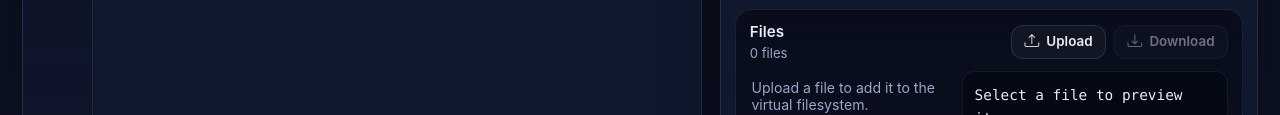
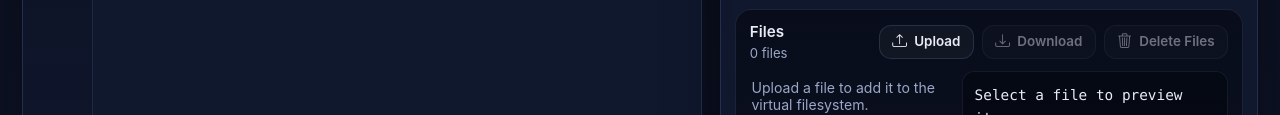
Before and after one commit to markwa/pseudo, a website with bundled scripts: page index.html in a window 1280 px wide. Both pictures are taken after a click on the button "Show Files". Shown: the part 556-671 px from the top of the page. Built offline with nearby package versions, Linux system fonts and the light colour scheme.

Commit message:
delete files

```diff
--- a/app.js
+++ b/app.js
@@ -305,6 +305,7 @@ const app = Vue.createApp({
   },
   methods: {
     loadExample() {
+      this.clearVirtualFiles(false);
       this.editorText = this.examples[this.selectedExample].code;
       this.terminalStatus = `Loaded example: ${this.examples[this.selectedExample].name}`;
       this.appendLine("Loaded example: " + this.examples[this.selectedExample].name, "info");
@@ -488,6 +489,7 @@ const app = Vue.createApp({
       if (!file) {
         return;
       }
+      this.clearVirtualFiles(false);
       const text = await file.text();
       this.editorText = text.replace(/\r\n/g, "\n").replace(/\r/g, "\n");
       this.terminalStatus = `Loaded program: ${file.name}`;
@@ -544,6 +546,15 @@ const app = Vue.createApp({
       this.virtualFiles = normalizeVirtualFiles(files);
       this.ensureVirtualFileSelection();
       this.persistState();
+    },
+    clearVirtualFiles(showMessage = true) {
+      this.virtualFiles = [];
+      this.selectedVirtualFilePath = "";
+      if (showMessage) {
+        this.terminalStatus = "Virtual filesystem cleared";
+        this.appendLine("Virtual filesystem cleared.", "info");
+        this.scrollTerminalToBottom();
+      }
     },
     serializeVirtualFiles() {
       return this.virtualFiles.map((file) => ({
--- a/index.html
+++ b/index.html
@@ -111,6 +111,9 @@
                 <button class="btn btn-compact" @click="downloadSelectedVirtualFile" :disabled="!selectedVirtualFile">
                   <i class="bi bi-download" aria-hidden="true"></i><span>Download</span>
                 </button>
+                <button class="btn btn-compact" @click="clearVirtualFiles" :disabled="!virtualFiles.length">
+                  <i class="bi bi-trash3" aria-hidden="true"></i><span>Delete Files</span>
+                </button>
               </div>
             </div>
             <div class="filesystem-body">
```
